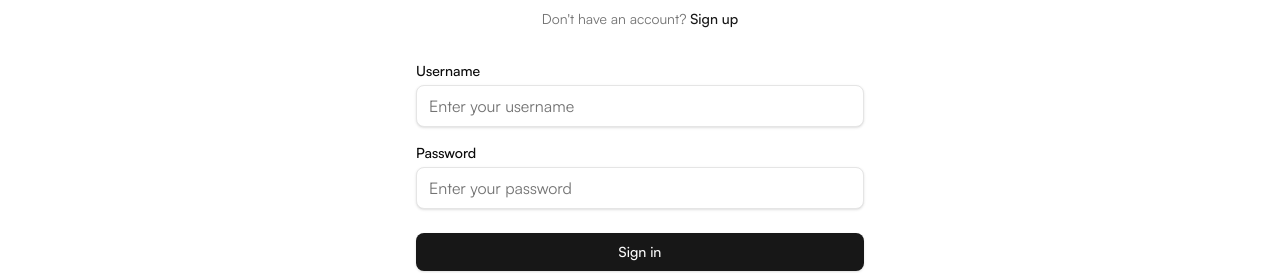
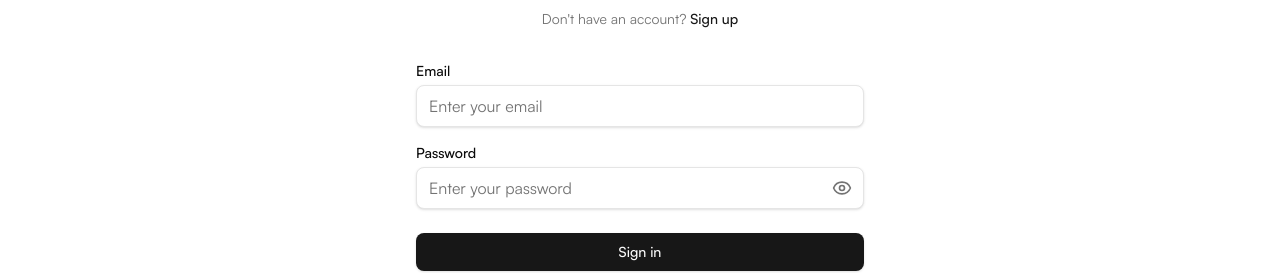
Before and after one commit to ianram0s/sveltekit-shop, a SvelteKit app: page /signin in a window 1280 px wide. Shown: the part 315-588 px from the top of the page. Built offline with nearby package versions, Linux system fonts and the light colour scheme; no server answers.

Commit message:
Replace username with email for users

```diff
--- a/src/lib/components/Header.svelte
+++ b/src/lib/components/Header.svelte
@@ -12,7 +12,7 @@
 
 	interface User {
 		id: string;
-		username: string;
+		email: string;
 	}
 
 	let { user }: { user: User | null } = $props();
@@ -39,13 +39,13 @@
 						<DropdownMenuTrigger>
 							<div class="w-8 h-8 bg-primary rounded-full flex items-center justify-center hover:opacity-80 transition-opacity cursor-pointer">
 								<span class="text-primary-foreground text-sm font-medium">
-									{user.username.charAt(0).toUpperCase()}
+									{user.email.charAt(0).toUpperCase()}
 								</span>
 							</div>
 						</DropdownMenuTrigger>
 						<DropdownMenuContent>
 							<DropdownMenuLabel>
-								{user.username}
+								{user.email}
 							</DropdownMenuLabel>
 							<DropdownMenuSeparator />
 							<form method="post" action="/logout" use:enhance>
--- a/src/lib/server/auth.ts
+++ b/src/lib/server/auth.ts
@@ -30,8 +30,8 @@ export async function validateSessionToken(token: string) {
 	const sessionId = encodeHexLowerCase(sha256(new TextEncoder().encode(token)));
 	const [result] = await db
 		.select({
-			// Adjust user table here to tweak returned data
-			user: { id: table.user.id, username: table.user.username },
+
+			user: { id: table.user.id, email: table.user.email },
 			session: table.session
 		})
 		.from(table.session)
--- a/src/lib/server/db/schema.ts
+++ b/src/lib/server/db/schema.ts
@@ -1,9 +1,9 @@
-import { pgTable, serial, integer, text, timestamp } from 'drizzle-orm/pg-core';
+import { pgTable, integer, text, timestamp } from 'drizzle-orm/pg-core';
 
 export const user = pgTable('user', {
 	id: text('id').primaryKey(),
 	age: integer('age'),
-	username: text('username').notNull().unique(),
+	email: text('email').notNull().unique(),
 	passwordHash: text('password_hash').notNull()
 });
 
--- a/src/routes/signin/+page.server.ts
+++ b/src/routes/signin/+page.server.ts
@@ -8,7 +8,6 @@ import * as table from '$lib/server/db/schema';
 import type { Actions, PageServerLoad } from './$types';
 
 export const load: PageServerLoad = async (event) => {
-	// If user is already logged in, redirect to home
 	if (event.locals.user) {
 		return redirect(302, '/');
 	}
@@ -18,23 +17,23 @@ export const load: PageServerLoad = async (event) => {
 export const actions: Actions = {
 	login: async (event) => {
 		const formData = await event.request.formData();
-		const username = formData.get('username');
+		const email = formData.get('email');
 		const password = formData.get('password');
 
-		if (!validateUsername(username)) {
+		if (!validateEmail(email)) {
 			return fail(400, {
-				message: 'Invalid username (min 3, max 31 characters, alphanumeric only)'
+				message: 'Please enter a valid email address'
 			});
 		}
 		if (!validatePassword(password)) {
 			return fail(400, { message: 'Invalid password (min 6, max 255 characters)' });
 		}
 
-		const results = await db.select().from(table.user).where(eq(table.user.username, username));
+		const results = await db.select().from(table.user).where(eq(table.user.email, email));
 
 		const existingUser = results.at(0);
 		if (!existingUser) {
-			return fail(400, { message: 'Incorrect username or password' });
+			return fail(400, { message: 'Incorrect email or password' });
 		}
 
 		const validPassword = await verify(existingUser.passwordHash, password, {
@@ -44,7 +43,7 @@ export const actions: Actions = {
 			parallelism: 1
 		});
 		if (!validPassword) {
-			return fail(400, { message: 'Incorrect username or password' });
+			return fail(400, { message: 'Incorrect email or password' });
 		}
 
 		const sessionToken = auth.generateSessionToken();
@@ -55,11 +54,11 @@ export const actions: Actions = {
 	},
 	register: async (event) => {
 		const formData = await event.request.formData();
-		const username = formData.get('username');
+		const email = formData.get('email');
 		const password = formData.get('password');
 
-		if (!validateUsername(username)) {
-			return fail(400, { message: 'Invalid username (min 3, max 31 characters, alphanumeric only)' });
+		if (!validateEmail(email)) {
+			return fail(400, { message: 'Please enter a valid email address' });
 		}
 		if (!validatePassword(password)) {
 			return fail(400, { message: 'Invalid password (min 6, max 255 characters)' });
@@ -67,7 +66,6 @@ export const actions: Actions = {
 
 		const userId = generateUserId();
 		const passwordHash = await hash(password, {
-			// recommended minimum parameters
 			memoryCost: 19456,
 			timeCost: 2,
 			outputLen: 32,
@@ -75,7 +73,7 @@ export const actions: Actions = {
 		});
 
 		try {
-			await db.insert(table.user).values({ id: userId, username, passwordHash });
+			await db.insert(table.user).values({ id: userId, email, passwordHash });
 
 			const sessionToken = auth.generateSessionToken();
 			const session = await auth.createSession(sessionToken, userId);
@@ -94,13 +92,12 @@ function generateUserId() {
 	return id;
 }
 
-function validateUsername(username: unknown): username is string {
-	return (
-		typeof username === 'string' &&
-		username.length >= 3 &&
-		username.length <= 31 &&
-		/^[a-z0-9_-]+$/.test(username)
-	);
+function validateEmail(email: unknown): email is string {
+	if (typeof email !== 'string') return false;
+
+	// Basic email validation regex
+	const emailRegex = /^[^\s@]+@[^\s@]+\.[^\s@]+$/;
+	return emailRegex.test(email) && email.length <= 255;
 }
 
 function validatePassword(password: unknown): password is string {
--- a/src/routes/signin/+page.svelte
+++ b/src/routes/signin/+page.svelte
@@ -1,9 +1,12 @@
 <script lang="ts">
 	import { enhance } from '$app/forms';
 	import type { ActionData } from './$types';
+	import EyeIcon from '@lucide/svelte/icons/eye';
+	import EyeOffIcon from '@lucide/svelte/icons/eye-off';
 
 	let { form }: { form: ActionData } = $props();
 	let isLogin = $state(true);
+	let showPassword = $state(false);
 </script>
 
 <div class="h-full flex items-center justify-center">
@@ -32,16 +35,16 @@
 		>
 			<div class="space-y-4">
 				<div>
-					<label for="username" class="block text-sm font-medium text-foreground">
-						Username
+					<label for="email" class="block text-sm font-medium text-foreground">
+						Email
 					</label>
 					<input
-						id="username"
-						name="username"
-						type="text"
+						id="email"
+						name="email"
+						type="email"
 						required
 						class="mt-1 block w-full px-3 py-2 border border-input rounded-md shadow-sm placeholder-muted-foreground focus:outline-none focus:ring-ring focus:border-ring bg-background text-foreground"
-						placeholder="Enter your username"
+						placeholder="Enter your email"
 					/>
 				</div>
 
@@ -49,14 +52,27 @@
 					<label for="password" class="block text-sm font-medium text-foreground">
 						Password
 					</label>
+					<div class="relative">
 						<input
 							id="password"
 							name="password"
-						type="password"
+							type={showPassword ? 'text' : 'password'}
 							required
-						class="mt-1 block w-full px-3 py-2 border border-input rounded-md shadow-sm placeholder-muted-foreground focus:outline-none focus:ring-ring focus:border-ring bg-background text-foreground"
+							class="mt-1 block w-full px-3 py-2 pr-10 border border-input rounded-md shadow-sm placeholder-muted-foreground focus:outline-none focus:ring-ring focus:border-ring bg-background text-foreground"
 							placeholder="Enter your password"
 						/>
+						<button
+							type="button"
+							class="absolute inset-y-0 right-0 pr-3 flex items-center"
+							onclick={() => (showPassword = !showPassword)}
+						>
+							{#if showPassword}
+								<EyeOffIcon class="h-5 w-5 text-muted-foreground hover:text-foreground" />
+							{:else}
+								<EyeIcon class="h-5 w-5 text-muted-foreground hover:text-foreground" />
+							{/if}
+						</button>
+					</div>
 				</div>
 			</div>
 
```
Lines whose indentation alone changed are shown as unchanged.
